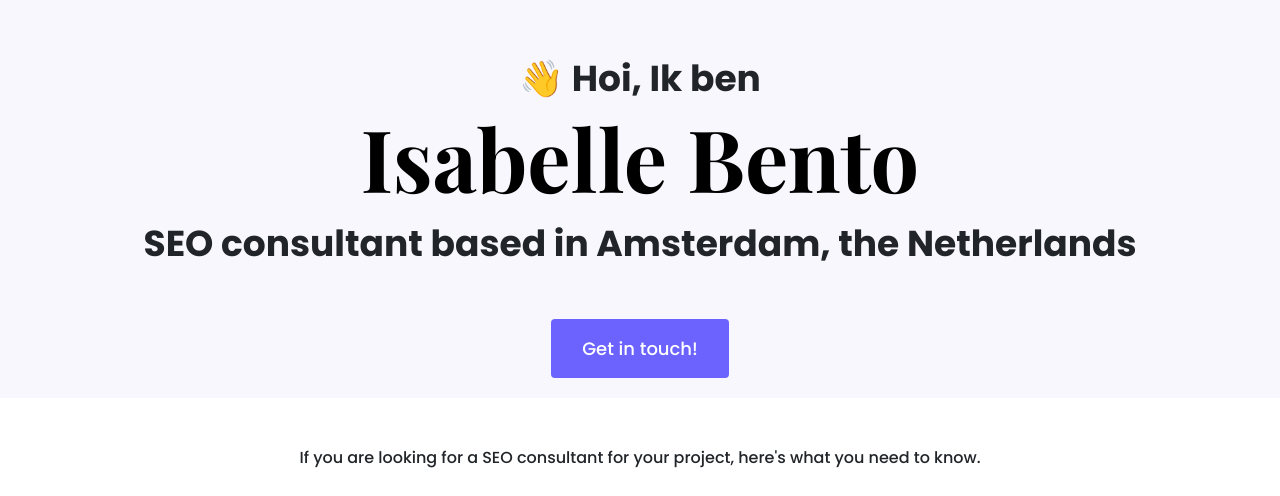
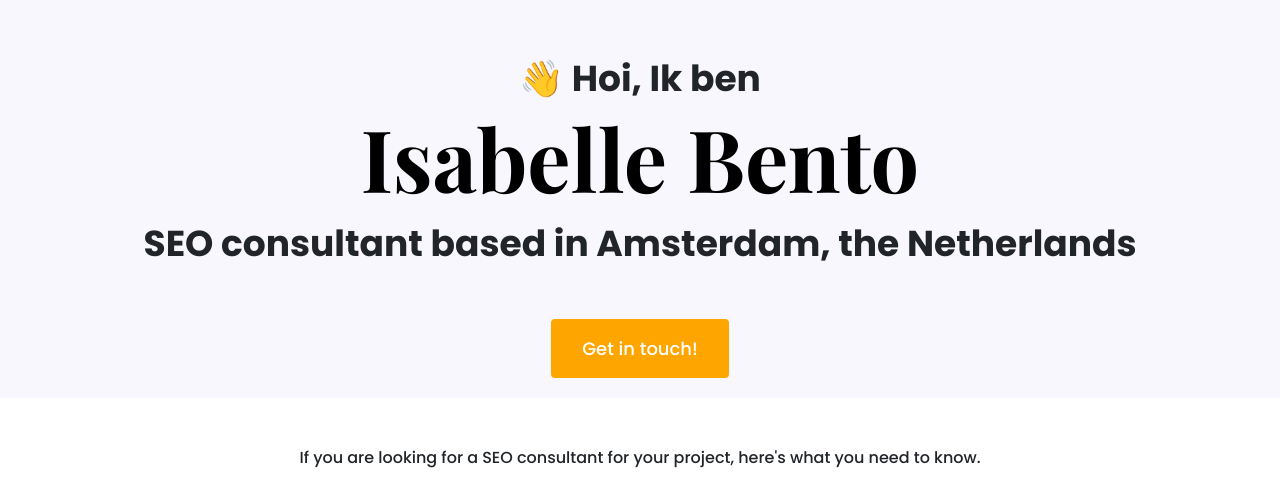
Before and after one commit to bellsq/portfolio-project, a plain HTML site: page index.html in a window 1280 px wide. Shown: the part 108-604 px from the top of the page. Drawn offline with nearby package versions, Linux system fonts and the light colour scheme.

Commit message:
changes to cta color

```diff
--- a/styles/portfolio.css
+++ b/styles/portfolio.css
@@ -1,5 +1,5 @@
 :root{
-    --branding-color:#6c63ff;
+    --branding-color:orange;
     --heading-font-family:'Playfair Display', serif;
     --default-font-family:'Poppins', sans-serif;
     --secondary-color: #f9f7fe;
```
